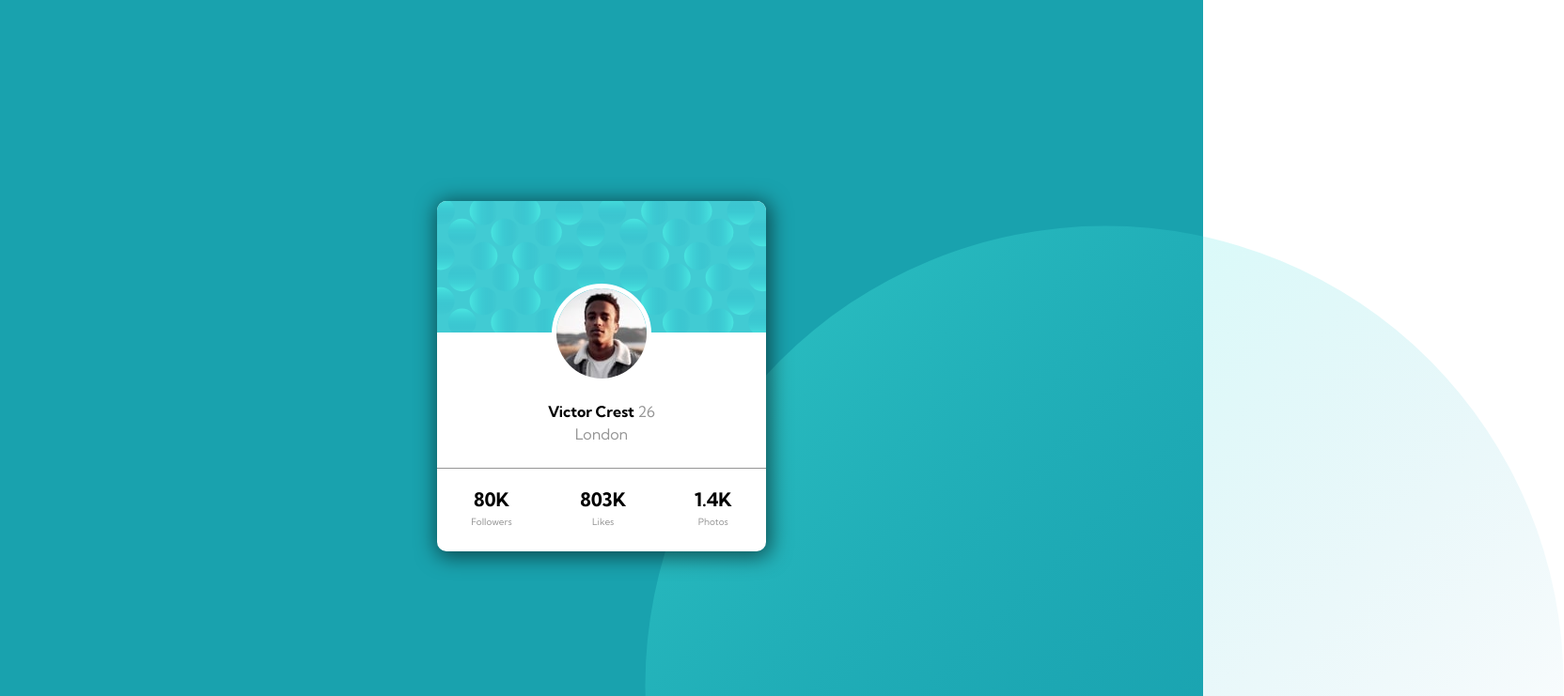
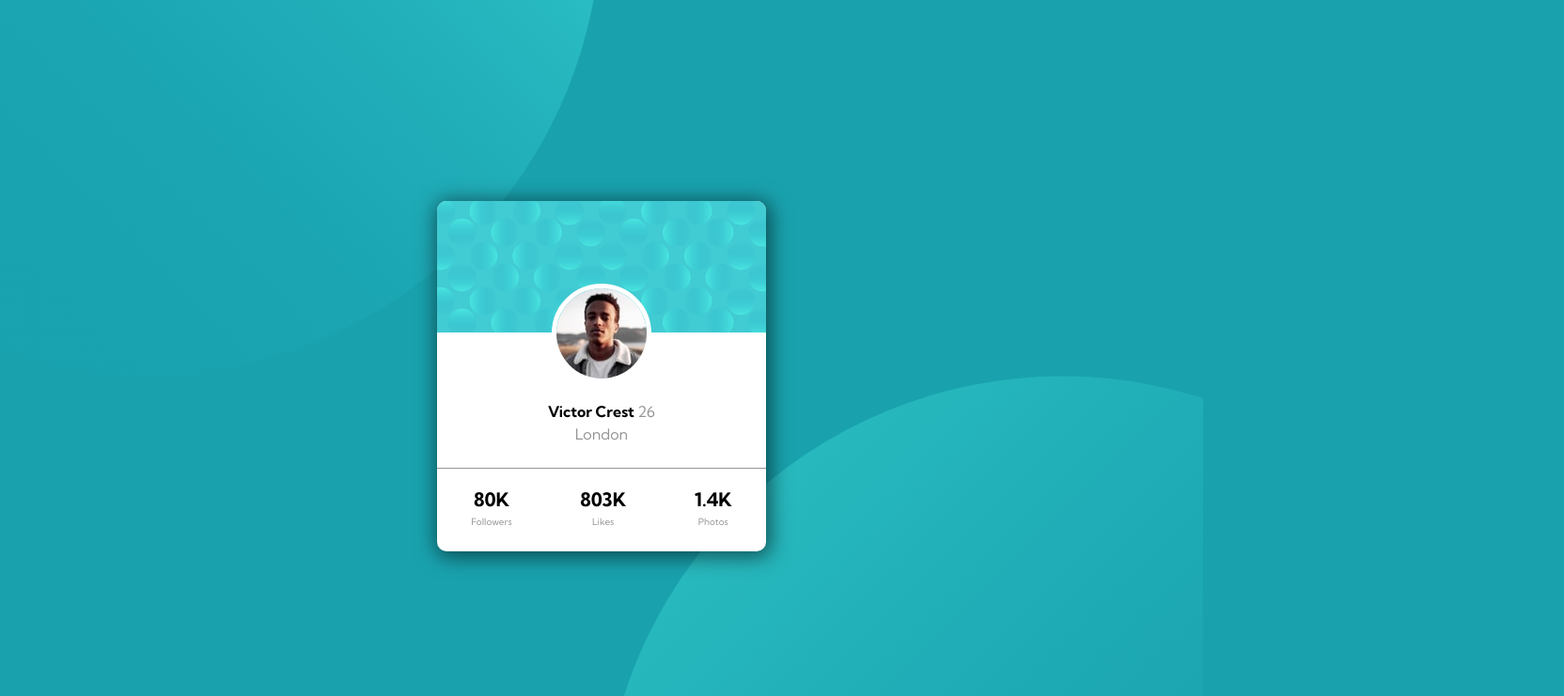
Before and after one commit to nemanjazecevic/week1-2-task, a plain HTML site: page index.html in a window 1280 px wide. Shown: the top 741 px of the page at 94% size, 1664 px wide, since content can reach past the window. Drawn offline with Linux system fonts and the light colour scheme.

Commit message:
Ispravka pozadine

```diff
--- a/index.html
+++ b/index.html
@@ -14,12 +14,12 @@
 <body>
 
     <div class="container">
-        <div class="top-image">
+        <!-- <div class="top-image">
             <img src="./images/bg-pattern-top.svg" alt="">
         </div>
         <div class="bottom-image">
             <img src="./images/bg-pattern-bottom.svg" alt="">
-        </div>
+        </div> -->
 
         <div class="card">
             <div class="header">
--- a/style.css
+++ b/style.css
@@ -9,14 +9,19 @@
 
 }
 
-body{
+body, html{
     margin: 0;
     padding: 0;
-    position: relative;
-    overflow: hidden;
+    /* position: relative;
+    overflow: hidden; */
+    height: 100%;
+
+    background: url(./images/bg-pattern-top.svg) no-repeat,
+    url(./images/bg-pattern-bottom.svg) no-repeat, hsl(185, 75%, 39%);
+  background-position: right 50vw bottom 50vh, left 50vw top 50vh;
 }
 
-.top-image{
+/* .top-image{
     position: absolute;
     right: 30%;
     top: -125%;
@@ -29,12 +34,12 @@ body{
     right: -30%;
 
     overflow: hidden;
-}
+} */
 
 .container{
     display: flex;
     justify-content: center;
-    background-color: var(--dark-cyan);
+    /* background-color: var(--dark-cyan); */
     margin:0 auto;
     height: 100vh;
     align-items: center;
```
